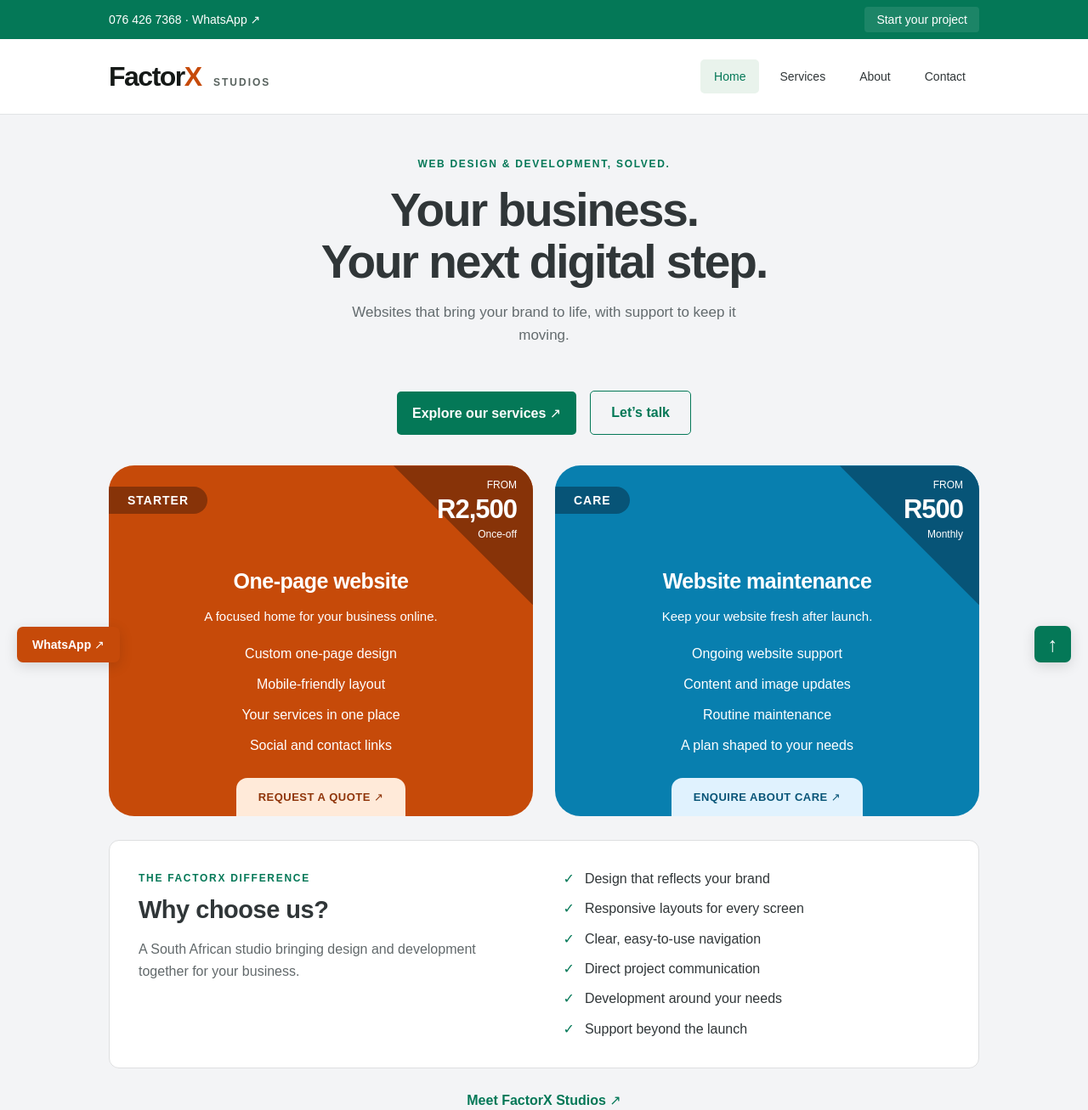
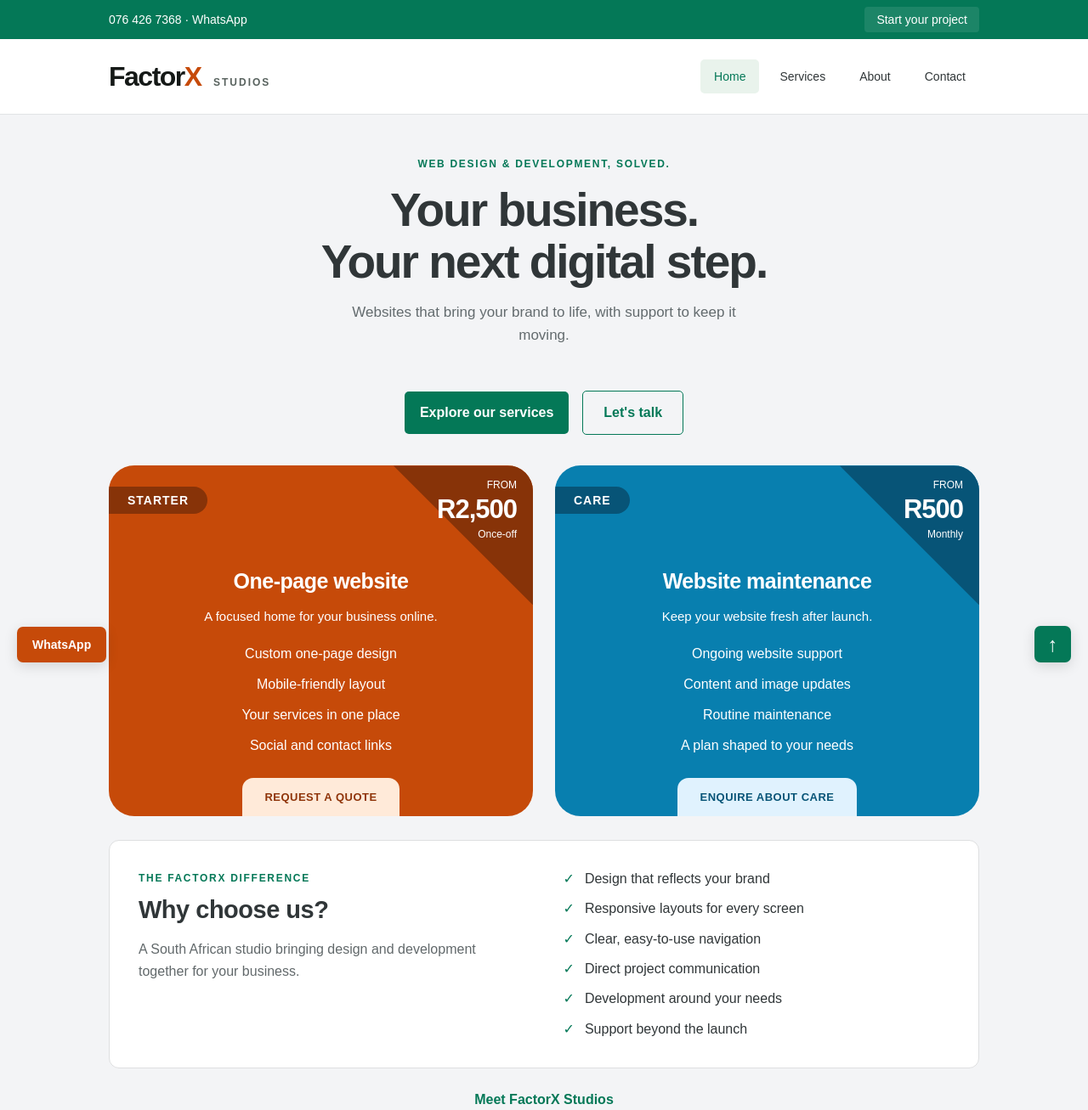
Before and after one commit to KevinFela/factorx, a plain HTML site: page index.html in a window 1280 px wide. Shown: the top 1307 px of the page at 85% size. Drawn offline with Linux system fonts and the light colour scheme.

Commit message:
Fix HTML structure and update content

```diff
--- a/index.html
+++ b/index.html
@@ -1,9 +1,9 @@
 <!doctype html>
 <html lang="en"><head><meta charset="UTF-8"><meta name="viewport" content="width=device-width, initial-scale=1"><meta name="theme-color" content="#059669"><meta name="description" content="FactorX Studios. Web design, development and website care for South African businesses."><title>FactorX Studios | Websites & Digital Solutions</title><link rel="stylesheet" href="styles.css"></head>
 <body id="top"><a class="skip" href="#main">Skip to content</a>
-<div class="topbar"><div class="container top-inner"><a href="https://wa.me/27764267368" target="_blank" rel="noopener noreferrer">076 426 7368 · WhatsApp ↗</a><a class="top-cta" href="contact.html">Start your project</a></div></div>
+<div class="topbar"><div class="container top-inner"><a href="https://wa.me/27764267368" target="_blank" rel="noopener noreferrer">076 426 7368 · WhatsApp</a><a class="top-cta" href="contact.html">Start your project</a></div></div>
 <header><div class="container nav-inner"><a class="brand" href="index.html" aria-label="FactorX Studios home">Factor<span>X</span> <small>STUDIOS</small></a><button id="menu-toggle" aria-label="Open navigation" aria-expanded="false" aria-controls="nav-menu"><svg viewBox="0 0 24 24" width="24" height="24" fill="none" stroke="currentColor" stroke-width="2" aria-hidden="true"><path d="M4 6h16M4 12h16M4 18h16"/></svg></button><nav id="nav-menu" hidden aria-label="Main navigation"><a href="index.html" aria-current="page">Home</a><a href="services.html">Services</a><a href="about.html">About</a><a href="contact.html">Contact</a></nav></div></header>
-<main id="main" class="container content"><div class="intro"><span class="eyebrow">WEB DESIGN & DEVELOPMENT, SOLVED.</span><h1>Your business.<br>Your next digital step.</h1><p>Websites that bring your brand to life, with support to keep it moving.</p></div><div class="home-actions"><a class="contact-button" href="services.html">Explore our services ↗</a><a class="secondary-button" href="contact.html">Let’s talk</a></div><section id="packages" aria-label="Website packages" class="cards">
-<article class="pricing-card orange"><div class="badge">Starter</div><div class="price"><span>FROM</span><strong>R2,500</strong><span>Once-off</span></div><div class="card-body"><h2>One-page website</h2><p>A focused home for your business online.</p><ul><li>Custom one-page design</li><li>Mobile-friendly layout</li><li>Your services in one place</li><li>Social and contact links</li></ul></div><a class="order" href="https://wa.me/27764267368?text=Hi%20FactorX%2C%20I%20am%20interested%20in%20One-page%20website.%20Please%20send%20me%20more%20information%20and%20a%20quote." target="_blank" rel="noopener noreferrer" data-package="One-page website">Request a quote ↗</a></article>
-<article class="pricing-card blue"><div class="badge">Care</div><div class="price"><span>FROM</span><strong>R500</strong><span>Monthly</span></div><div class="card-body"><h2>Website maintenance</h2><p>Keep your website fresh after launch.</p><ul><li>Ongoing website support</li><li>Content and image updates</li><li>Routine maintenance</li><li>A plan shaped to your needs</li></ul></div><a class="order" href="https://wa.me/27764267368?text=Hi%20FactorX%2C%20I%20am%20interested%20in%20Monthly%20website%20care.%20Please%20send%20me%20more%20information%20and%20a%20quote." target="_blank" rel="noopener noreferrer" data-package="Monthly website care">Enquire about care ↗</a></article>
-</section><section id="about" class="panel why"><div><span class="eyebrow">THE FACTORX DIFFERENCE</span><h2>Why choose us?</h2><p>A South African studio bringing design and development together for your business.</p></div><ul><li>Design that reflects your brand</li><li>Responsive layouts for every screen</li><li>Clear, easy-to-use navigation</li><li>Direct project communication</li><li>Development around your needs</li><li>Support beyond the launch</li></ul></section><div class="section-link"><a href="about.html">Meet FactorX Studios ↗</a></div></main><footer class="container"><a class="brand" href="index.html">Factor<span>X</span> <small>STUDIOS</small></a><p>© <span id="year">2026</span> FactorX Studios · South Africa</p><nav class="footer-nav" aria-label="Footer navigation"><a href="index.html">Home</a><a href="services.html">Services</a><a href="about.html">About</a><a href="contact.html">Contact</a></nav></footer><a class="floating-chat" href="https://wa.me/27764267368" target="_blank" rel="noopener noreferrer">WhatsApp ↗</a><a class="back-top" href="#top" aria-label="Back to top">↑</a><script src="script.js"></script></body></html>
+<main id="main" class="container content"><div class="intro"><span class="eyebrow">WEB DESIGN & DEVELOPMENT, SOLVED.</span><h1>Your business.<br>Your next digital step.</h1><p>Websites that bring your brand to life, with support to keep it moving.</p></div><div class="home-actions"><a class="contact-button" href="services.html">Explore our services</a><a class="secondary-button" href="contact.html">Let's talk</a></div><section id="packages" aria-label="Website packages" class="cards">
+<article class="pricing-card orange"><div class="badge">Starter</div><div class="price"><span>FROM</span><strong>R2,500</strong><span>Once-off</span></div><div class="card-body"><h2>One-page website</h2><p>A focused home for your business online.</p><ul><li>Custom one-page design</li><li>Mobile-friendly layout</li><li>Your services in one place</li><li>Social and contact links</li></ul></div><a class="order" href="https://wa.me/27764267368?text=Hi%20FactorX%2C%20I%20am%20interested%20in%20One-page%20website.%20Please%20send%20me%20more%20information%20and%20a%20quote." target="_blank" rel="noopener noreferrer" data-package="One-page website">Request a quote</a></article>
+<article class="pricing-card blue"><div class="badge">Care</div><div class="price"><span>FROM</span><strong>R500</strong><span>Monthly</span></div><div class="card-body"><h2>Website maintenance</h2><p>Keep your website fresh after launch.</p><ul><li>Ongoing website support</li><li>Content and image updates</li><li>Routine maintenance</li><li>A plan shaped to your needs</li></ul></div><a class="order" href="https://wa.me/27764267368?text=Hi%20FactorX%2C%20I%20am%20interested%20in%20Monthly%20website%20care.%20Please%20send%20me%20more%20information%20and%20a%20quote." target="_blank" rel="noopener noreferrer" data-package="Monthly website care">Enquire about care</a></article>
+</section><section id="about" class="panel why"><div><span class="eyebrow">THE FACTORX DIFFERENCE</span><h2>Why choose us?</h2><p>A South African studio bringing design and development together for your business.</p></div><ul><li>Design that reflects your brand</li><li>Responsive layouts for every screen</li><li>Clear, easy-to-use navigation</li><li>Direct project communication</li><li>Development around your needs</li><li>Support beyond the launch</li></ul></section><div class="section-link"><a href="about.html">Meet FactorX Studios</a></div></main><footer class="container"><a class="brand" href="index.html">Factor<span>X</span> <small>STUDIOS</small></a><p>© <span id="year">2026</span> FactorX Studios · South Africa</p><nav class="footer-nav" aria-label="Footer navigation"><a href="index.html">Home</a><a href="services.html">Services</a><a href="about.html">About</a><a href="contact.html">Contact</a></nav></footer><a class="floating-chat" href="https://wa.me/27764267368" target="_blank" rel="noopener noreferrer">WhatsApp</a><a class="back-top" href="#top" aria-label="Back to top">↑</a><script src="script.js"></script></body></html>
```
